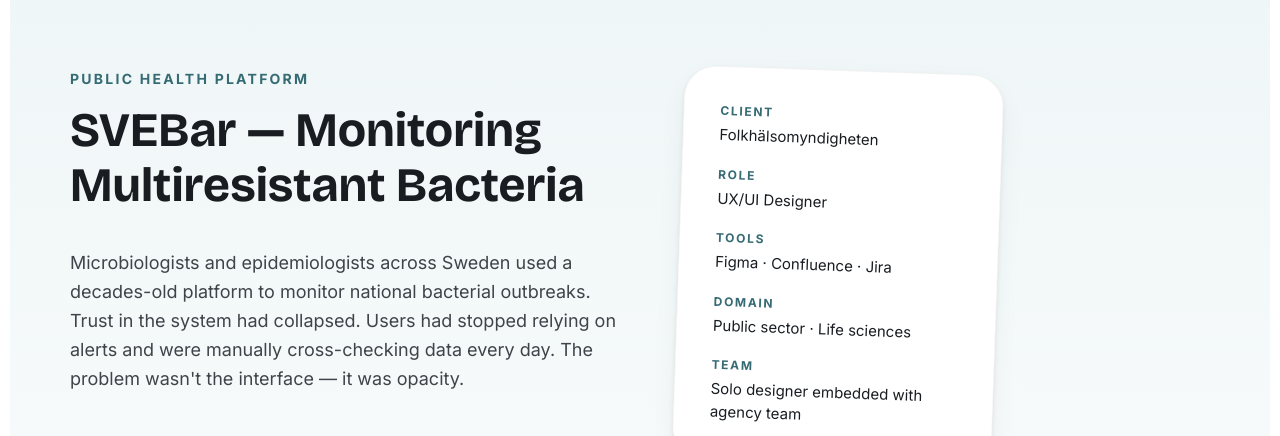
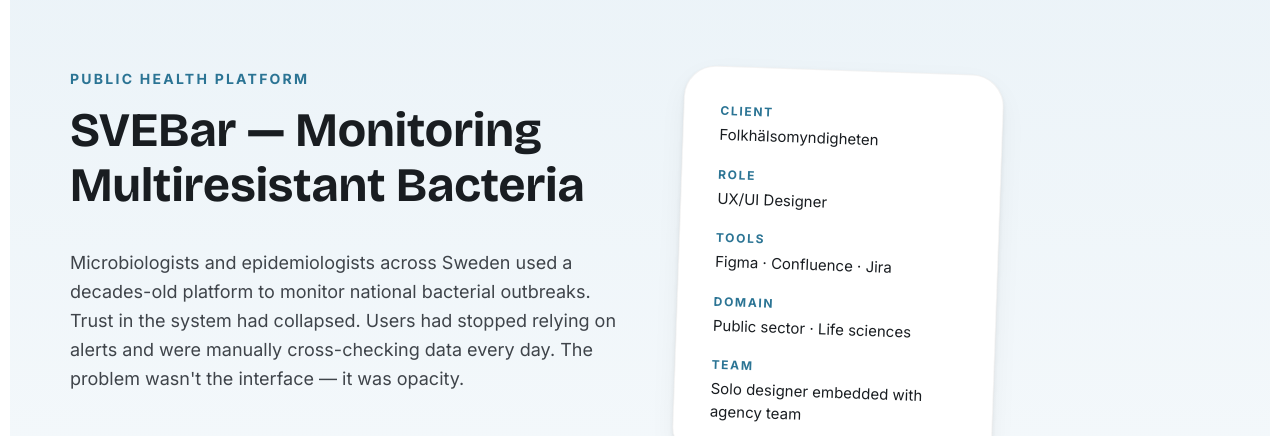
Before and after one commit to uxMikko/uxmikko.github.io, a plain HTML site: page svebar/index.html in a window 1280 px wide. Shown: the part 154-590 px from the top of the page. Drawn offline with nearby package versions, Linux system fonts and the light colour scheme.

Commit message:
Update accent colors and hero card background

```diff
--- a/svebar/index.html
+++ b/svebar/index.html
@@ -11,12 +11,12 @@
   <style>
     /* ── Project accent colour ──────────────────────────────────────────
        Edit the three values below to retheme this case study.          */
-    :root {
-      --accent:        rgb(54, 107, 116);
-      --accent-bg:     rgba(54, 107, 116, 0.07);
-      --accent-border: rgba(54, 107, 116, 0.2);
-    }
-    .hero-card { background: linear-gradient(180deg, rgb(239,246,247) 0%, white 100%); }
+      :root {
+      --accent:        rgb(43, 116, 148);
+      --accent-bg:     rgba(43, 116, 148, 0.07);
+      --accent-border: rgba(43, 116, 148, 0.2);
+      }
+      .hero-card { background: linear-gradient(180deg, rgb(235,243,248) 0%, white 100%); }
   </style>
 </head>
 <body>
```
